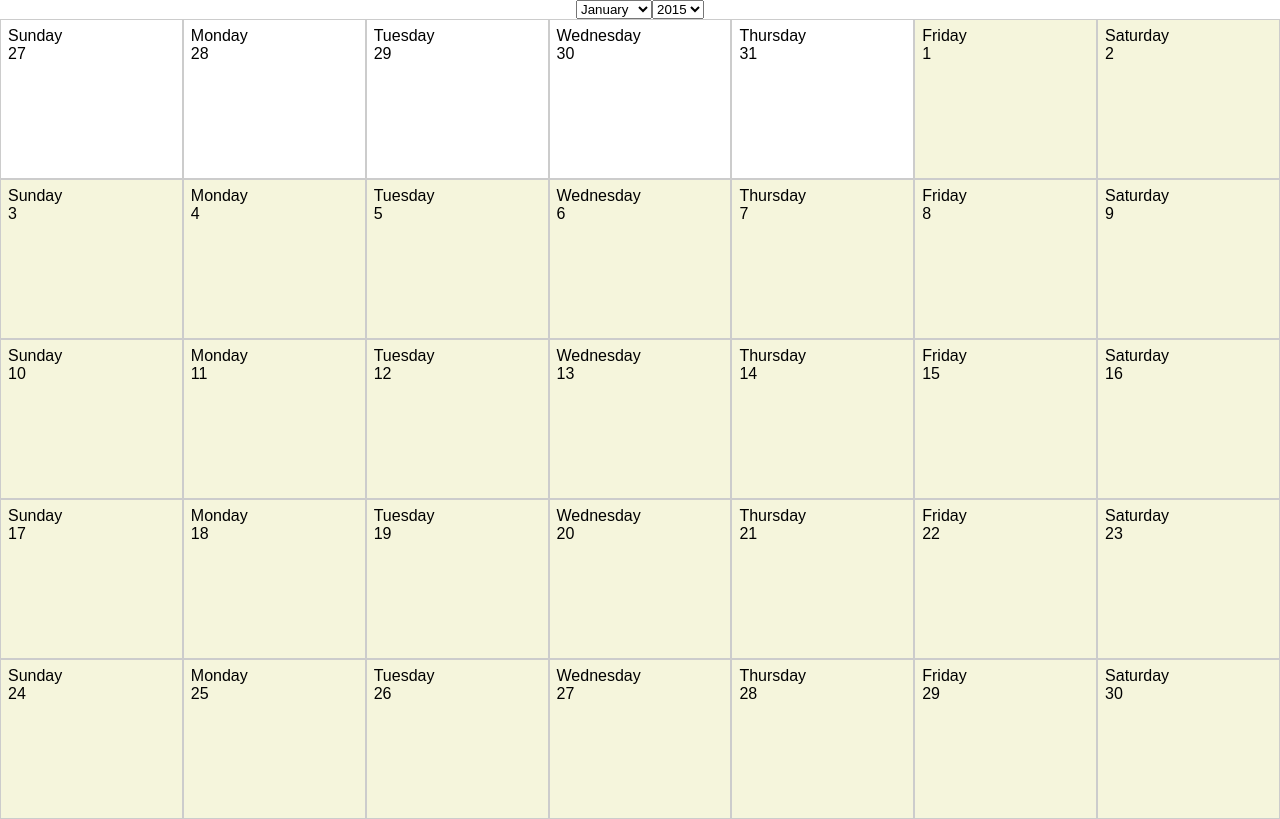
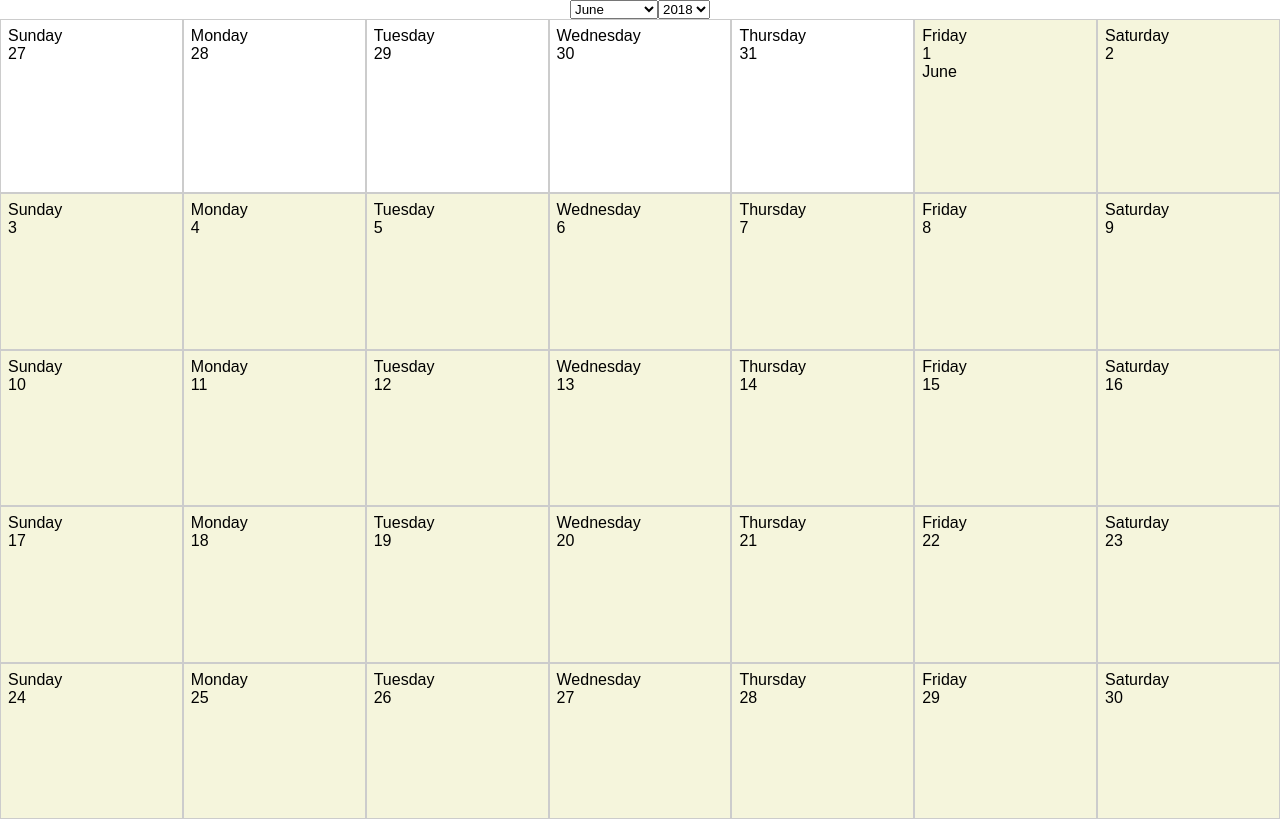
Before and after one commit to JoshHarrington/calendar_app, a React (Create React App) app: page / in a window 1280 px wide. Built offline with nearby package versions, Linux system fonts and the light colour scheme.

Commit message:
hook up select fields correctly with default value

```diff
--- a/src/App.js
+++ b/src/App.js
@@ -37,7 +37,7 @@ class App extends Component {
     const numWeeksMinusFirstWeekIfNotWhole = Math.floor(numDaysInMonthMinusFirstWeek / 7);
     const numRemainderDaysEndOfMonth = (numDaysInMonthMinusFirstWeek) % (numWeeksMinusFirstWeekIfNotWhole * 7);
     let numDaysBeforeAfterMonthExtra = 0;
-    if (numRemainderDaysEndOfMonth == 0) {
+    if (numRemainderDaysEndOfMonth === 0) {
       numDaysBeforeAfterMonthExtra = startDayOfMonth;
     } else {
       numDaysBeforeAfterMonthExtra = startDayOfMonth + (7 - numRemainderDaysEndOfMonth);
@@ -65,12 +65,19 @@ class App extends Component {
       }
     }
 
-    console.log(this.state.month);
-    console.log(this.state.year);
+    console.log("this.state.month " + this.state.month);
+    console.log("this.state.year " + this.state.year);
+
+    console.log("current month " + moment().month());
+    console.log("current year" + moment().year());
 
     let cells = [];
     let d = 0;
     let j = 1;
+    const currentMonth = moment().year(this.state.year).month(this.state.month).format("MMMM");
+    const nextMonth = moment().year(this.state.year).month(this.state.month + 1).format("MMMM");
+    let nextMonthNamed = false;
+    let currentMonthNamed = false;
 
     for (var i = 0; i < numDaysMonthTotalPlusExtra; i++) {
       if (i < startDayOfMonth) {
@@ -79,17 +86,35 @@ class App extends Component {
           <span>{firstSundayOfMonth + i}</span>
         </div>);
       } else if (i > numDaysMonthTotalPlusBefore - 1) {
+        if (nextMonthNamed === false) {
+          cells.push(<div data-next-month="true" data-date={j} key={i}>
+            <span>{dayOfWeekSpecial(d)}</span>
+            <span>{j}</span>
+            <span>{nextMonth}</span>
+          </div>);
+        } else {
           cells.push(<div data-next-month="true" data-date={j} key={i}>
             <span>{dayOfWeekSpecial(d)}</span>
             <span>{j}</span>
           </div>);
+        }
         j++;
+        nextMonthNamed = true;
       } else {
         const dateInMonth = i - startDayOfMonth + 1;
+        if (currentMonthNamed === false) {
+          cells.push(<div data-current-month="true" data-date={dateInMonth} key={i}>
+            <span>{dayOfWeekSpecial(d)}</span>
+            <span>{dateInMonth}</span>
+            <span>{currentMonth}</span>
+          </div>);
+        } else {
           cells.push(<div data-current-month="true" data-date={dateInMonth} key={i}>
             <span>{dayOfWeekSpecial(d)}</span>
             <span>{dateInMonth}</span>
           </div>);
+        }
+        currentMonthNamed = true;
       }
       if (d < 6) {
         d++;
@@ -99,22 +124,65 @@ class App extends Component {
 
     }
 
+    const monthNames = [
+      "January",
+      "Feburary",
+      "March",
+      "April",
+      "May",
+      "June",
+      "July",
+      "August",
+      "September",
+      "October",
+      "November",
+      "December"
+    ];
+
+    let monthOptions = [];
+
+    for (var i = 0; i < 12; i ++) {
+      monthOptions.push(
+        <option value={i} key={i}>{monthNames[i]}</option>
+      );
+    }
+
+
+    const years = [
+      2010,
+      2011,
+      2012,
+      2013,
+      2014,
+      2015,
+      2016,
+      2017,
+      2018,
+      2019,
+      2020,
+      2021,
+      2022,
+      2023,
+      2024
+    ];
+
+    let yearOptions = [];
+
+    for (var i = 0; i < years.length; i ++) {
+      yearOptions.push(
+        <option value={years[i]} key={i}>{years[i]}</option>
+      );
+    }
+
+
     return (
       <div className="App">
       <form>
-        <select name="month" id="month-num" onChange={this.handleInputChange}>
-          <option value="0">January</option>
-          <option value="1">Feburary</option>
-          <option value="2">March</option>
-          <option value="3">April</option>
+        <select name="month" id="month-num" defaultValue={this.state.month} onChange={this.handleInputChange}>
+          {monthOptions}
         </select>
-        <select name="year" id="year-num" onChange={this.handleInputChange}>
-          <option value="2015">2015</option>
-          <option value="2016">2016</option>
-          <option value="2017">2017</option>
-          <option value="2018">2018</option>
-          <option value="2019">2019</option>
-          <option value="2020">2020</option>
+        <select name="year" id="year-num" defaultValue={this.state.year} onChange={this.handleInputChange}>
+          {yearOptions}
         </select>
       </form>
         <div className="calendar-display">{cells}</div>
```
Lines whose indentation alone changed are shown as unchanged.
